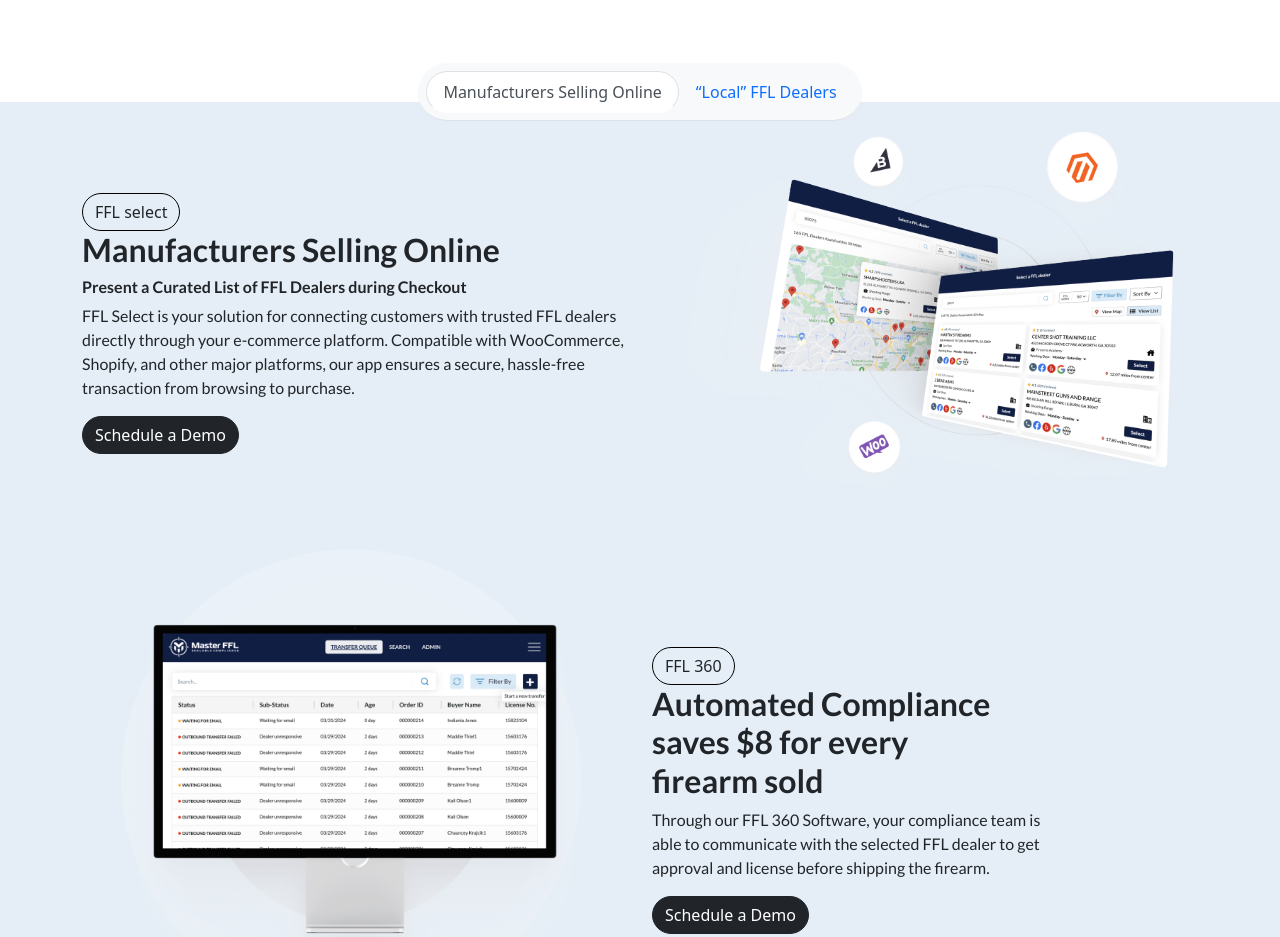
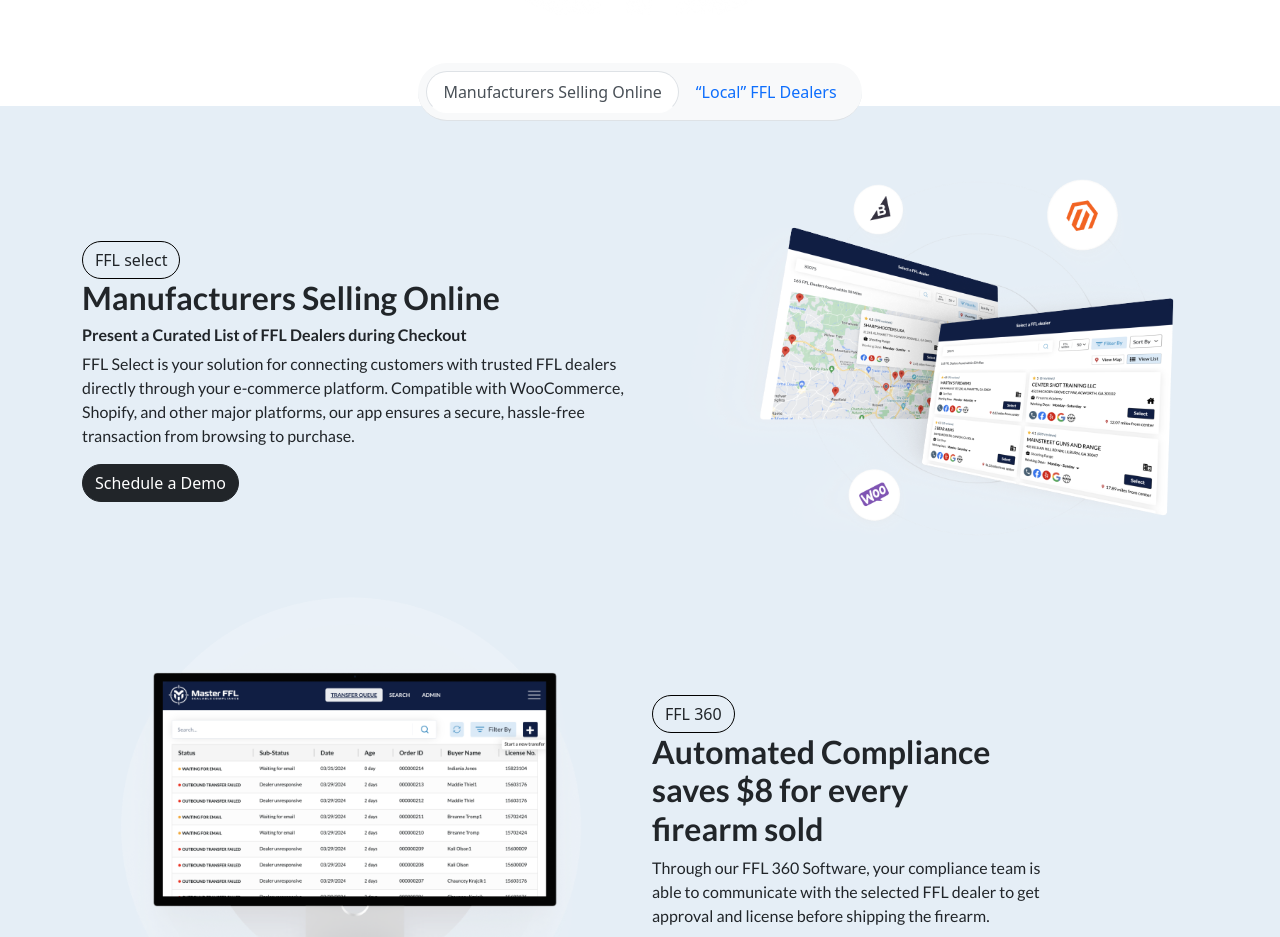
Before and after one commit to WebByAbuHasan/wpProDev, a plain HTML site: page index.html in a window 1280 px wide. Shown: the part 1420-2357 px from the top of the page. Drawn offline with nearby package versions, Linux system fonts and the light colour scheme.

Commit message:
v:3.0.0.0

```diff
--- a/index.html
+++ b/index.html
@@ -123,7 +123,7 @@
                           <button class="nav-link btn-light rounded-pill" id="profile-tab" data-bs-toggle="tab" data-bs-target="#profile-tab-pane" type="button" role="tab" aria-controls="profile-tab-pane" aria-selected="false">“Local” FFL Dealers</button>
                         </li>
                     </ul>
-                    <div class="tab-content" id="myTabContent">
+                    <div class="tab-content pt-5" id="myTabContent">
                         <div class="tab-pane fade show active" id="home-tab-pane" role="tabpanel" aria-labelledby="home-tab" tabindex="0">
                             <div class="row">
                                 <div class="col-12 col-md-6 d-flex flex-column justify-content-center align-items-start">
```
